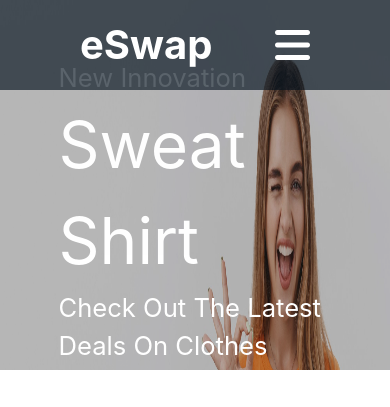
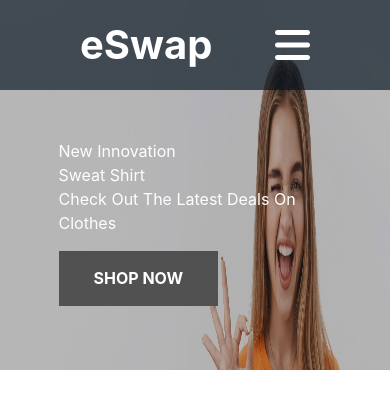
Before and after one commit to abidnuri/a2wist-commerce, a React (Create React App) app: page / in a window 390 px wide. Shown: the top 407 px of the page. Built offline with nearby package versions, Linux system fonts and the light colour scheme.

Commit message:
working on responsiveness

```diff
--- a/src/Components/Home/Home.js
+++ b/src/Components/Home/Home.js
@@ -2,7 +2,7 @@ import React from "react";
 import Discount from "../Discount/Discount";
 import FeaturedProduct from "../FeaturedProduct/FeaturedProduct";
 import Slider from "../Slider/Slider";
-import HotProducts from "./../HotProducts/HotProducts";
+import HotProducts from "../HotProducts/HotProducts";
 // import SingleProduct from "../SingleProduct/SingleProduct";
 
 const Home = () => {
--- a/src/Styles/slider.scss
+++ b/src/Styles/slider.scss
@@ -24,12 +24,7 @@ $background-color: #f1f1f1;
       color: #fff;
       padding: 15%;
       inset: 0;
-      h1 {
-        font-size: 4em;
-      }
-      h3 {
-        font-size: 1.6em;
-      }
+
       button {
         padding: 0.8em 2em;
         background-color: #4b4b4b;
@@ -100,3 +95,11 @@ $background-color: #f1f1f1;
     }
   }
 }
+
+
+// h1 {
+//   font-size: 4em;
+// }
+// h3 {
+//   font-size: 1.6em;
+// }
--- a/src/components/Slider/Slider.js
+++ b/src/components/Slider/Slider.js
@@ -72,8 +72,8 @@ export default function Slider() {
     <div className="slider">
       <div className={"slider__item " + className}>
         <div className="slider__item__info">
-          <h3>{data.description}</h3>
-          <h1>{data.name}</h1>
+          <h3 className="mt-20 sm:text-xl md:text-3xl lg:text-3xl">{data.description}</h3>
+          <h1 className="sm:text-2xl md:text-5xl lg:text-8xl lg:mb-6">{data.name}</h1>
           <h3>Check Out The Latest Deals On Clothes</h3>
           <button>Shop Now</button>
         </div>
```
Also changed, not shown: 2 other files (tests, documents, lock files or other folders).
